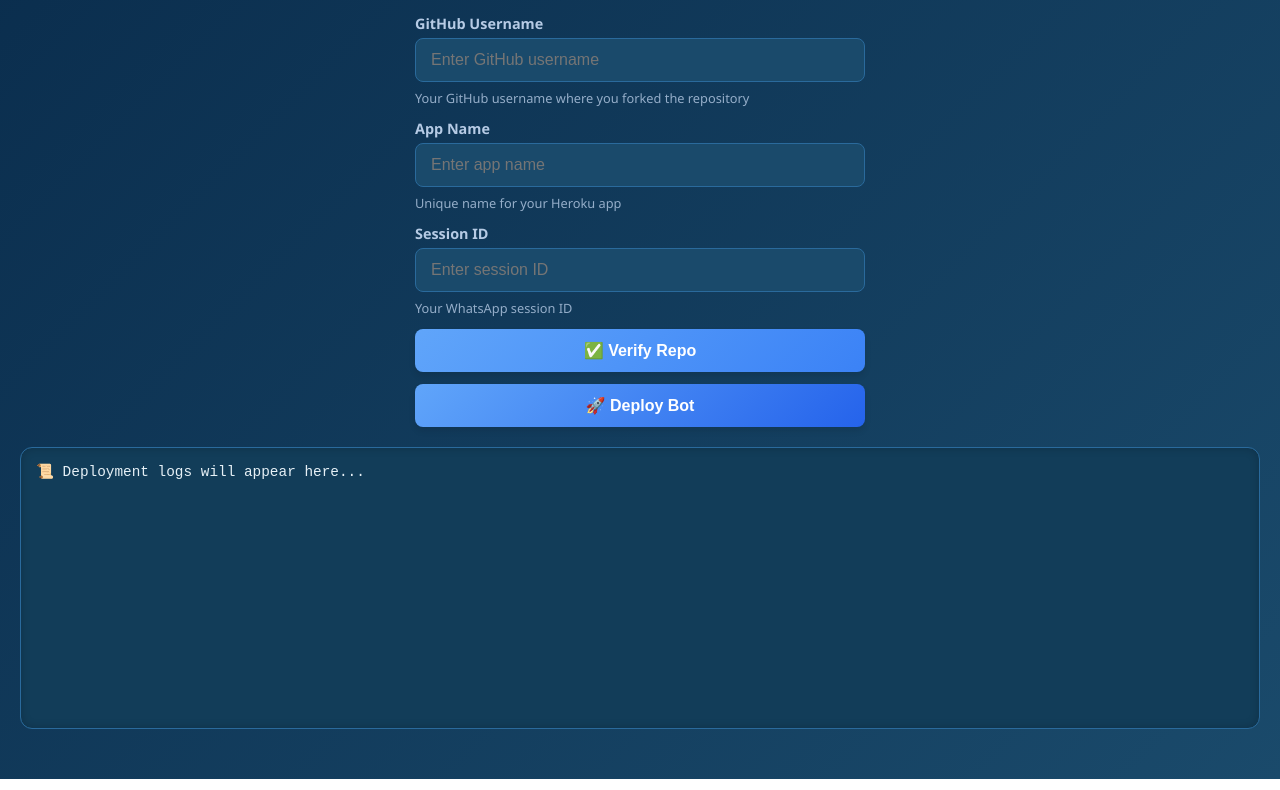
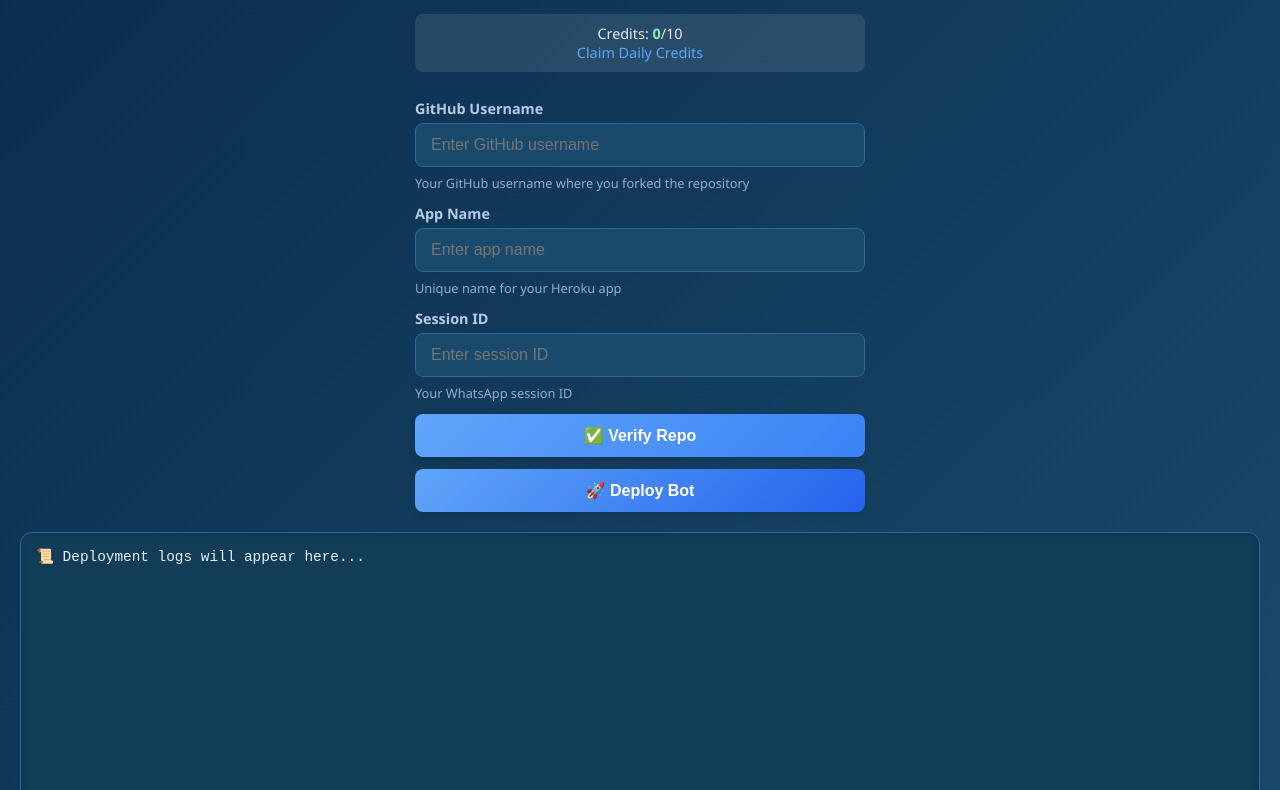
Before and after one commit to trashcore-dev/deploy, a website: page public/index.html in a window 1280 px wide. Shown: the part 108-898 px from the top of the page. Drawn offline with Linux system fonts and the light colour scheme.

Commit message:
Update index.html

```diff
--- a/public/index.html
+++ b/public/index.html
@@ -288,6 +288,21 @@
       box-shadow: 0 4px 8px rgba(0,0,0,0.2);
     }
 
+    /* --- CREDITS INFO --- */
+    .credits-info {
+      background: rgba(255, 255, 255, 0.1);
+      border-radius: 8px;
+      padding: 10px;
+      margin-bottom: 15px;
+      text-align: center;
+      font-size: 0.9rem;
+    }
+
+    .credits-count {
+      font-weight: bold;
+      color: var(--accent-green);
+    }
+
     /* --- MOBILE RESPONSIVE --- */
     @media (max-width: 768px) {
       h1 {
@@ -362,6 +377,12 @@
   <h1>🤖 Trashcore Ultra Deployer</h1>
 
   <div class="input-group">
+    <div class="credits-info">
+      Credits: <span id="creditsCount" class="credits-count">0</span>/10
+      <br>
+      <a href="credits.html" style="color: var(--accent-blue); text-decoration: none;">Claim Daily Credits</a>
+    </div>
+
     <div class="input-container">
       <label class="input-label">GitHub Username</label>
       <input type="text" id="username" placeholder="Enter GitHub username" />
@@ -391,6 +412,26 @@
     const API_URL = "https://render-deploy-7mol.onrender.com";
     const REPO_OWNER = "Tennor-modz";
     const REPO_NAME = "trashcore-ultra";
+
+    // --- CREDITS MANAGEMENT ---
+    function getCredits() {
+      const credits = JSON.parse(localStorage.getItem("credits") || '{"count": 0, "lastClaimDate": null}');
+      const today = new Date().toDateString();
+
+      // Reset credits if it's a new day
+      if (credits.lastClaimDate !== today) {
+        credits.count = 0;
+        credits.lastClaimDate = today;
+        localStorage.setItem("credits", JSON.stringify(credits));
+      }
+
+      return credits.count;
+    }
+
+    function updateCreditsDisplay() {
+      const credits = getCredits();
+      document.getElementById("creditsCount").textContent = credits;
+    }
 
     // --- MENU FUNCTIONALITY ---
     const menuBtn = document.getElementById("menuBtn");
@@ -463,6 +504,12 @@
 
     // --- DEPLOY BOT ---
     document.getElementById("deployBtn").addEventListener("click", async () => {
+      const credits = getCredits();
+      if (credits < 10) {
+        alert("You need 10 credits to deploy a bot. Visit credits.html to claim daily credits.");
+        return;
+      }
+
       const username = document.getElementById("username").value.trim();
       const appName = document.getElementById("appName").value.trim();
       const sessionId = document.getElementById("sessionId").value.trim();
@@ -471,6 +518,12 @@
 
       if (!username || !appName || !sessionId)
         return logsEl.textContent = "⚠️ Fill all fields.";
+
+      // Deduct 10 credits
+      const creditsData = JSON.parse(localStorage.getItem("credits") || '{"count": 0, "lastClaimDate": null}');
+      creditsData.count -= 10;
+      localStorage.setItem("credits", JSON.stringify(creditsData));
+      updateCreditsDisplay();
 
       logsEl.textContent = "✅ Verified. Starting deployment...\n";
       const tarballUrl = `https://github.com/${username}/${REPO_NAME}/archive/refs/heads/main.tar.gz`;
@@ -532,6 +585,8 @@
       setInterval(update, 1000);
     }
 
+    // Initialize
+    updateCreditsDisplay();
     loadDeployedBots();
   </script>
 </body>
```
